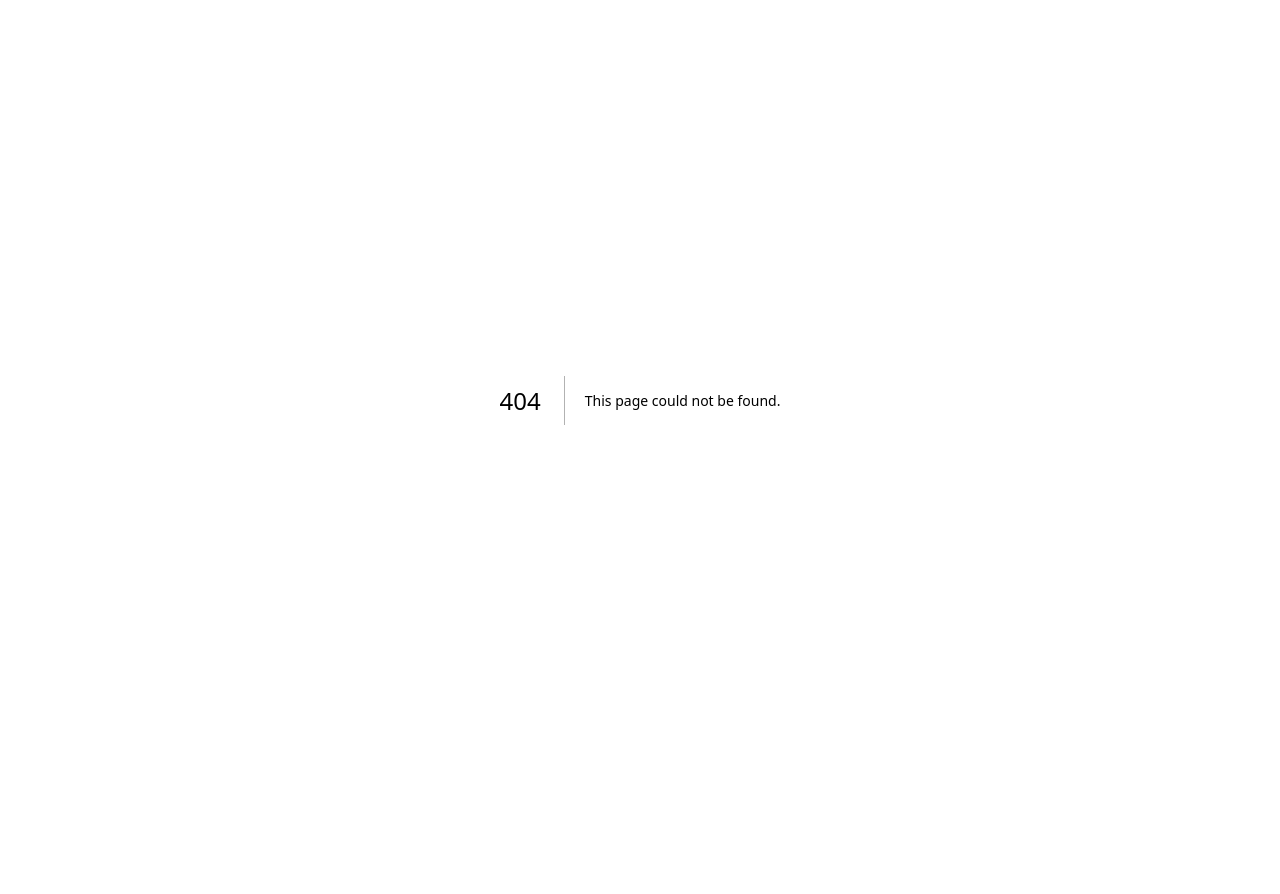
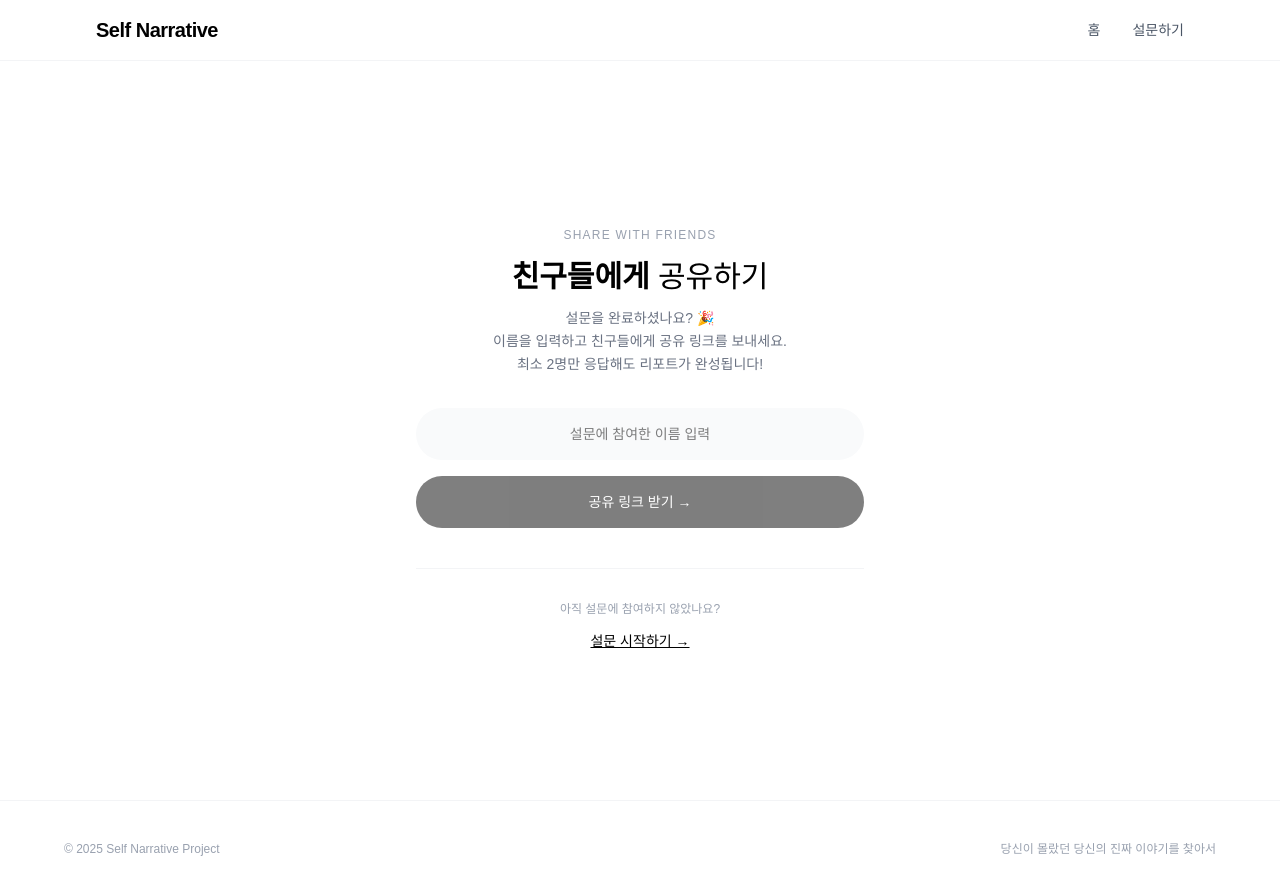
Before and after one commit to Lennoner/self-narrative, a Next.js app: page /share-link in a window 1280 px wide. Before the commit this address had no page. Shown: the top 894 px of the page. Before the commit the page ends 800 px from the top, so only its background shows below. Built offline with nearby package versions, Linux system fonts and the light colour scheme.

Commit message:
feat: /share-link 페이지 추가, 공유 시 사용자 검증

```diff
--- a/src/app/page.tsx
+++ b/src/app/page.tsx
@@ -10,6 +10,7 @@ export default function Home() {
   const [shareName, setShareName] = useState('');
   const [isSearching, setIsSearching] = useState(false);
   const [isSharing, setIsSharing] = useState(false);
+  const [shareError, setShareError] = useState('');
 
   const handleSearchResult = (e: React.FormEvent) => {
     e.preventDefault();
@@ -19,11 +20,30 @@ export default function Home() {
     }
   };
 
-  const handleGoToShare = (e: React.FormEvent) => {
+  const handleGoToShare = async (e: React.FormEvent) => {
     e.preventDefault();
-    if (shareName.trim()) {
+    if (!shareName.trim()) return;
+
     setIsSharing(true);
+    setShareError('');
+
+    try {
+      const response = await fetch('/api/auth', {
+        method: 'POST',
+        headers: { 'Content-Type': 'application/json' },
+        body: JSON.stringify({ name: shareName.trim(), step: 'check-name' }),
+      });
+      const data = await response.json();
+
+      if (data.exists) {
         router.push(`/share?name=${encodeURIComponent(shareName.trim())}`);
+      } else {
+        setShareError('해당 이름으로 설문 기록이 없어요. 먼저 설문에 참여해주세요!');
+        setIsSharing(false);
+      }
+    } catch {
+      setShareError('오류가 발생했습니다. 다시 시도해주세요.');
+      setIsSharing(false);
     }
   };
 
@@ -133,11 +153,15 @@ export default function Home() {
               <p className="text-sm text-gray-500 mb-6">
                 설문 완료 후 지인에게 공유하세요. 최소 2명만 응답해도 결과가 나와요!
               </p>
-              <form onSubmit={handleGoToShare} className="flex gap-2">
+              <form onSubmit={handleGoToShare} className="flex flex-col gap-3">
+                <div className="flex gap-2">
                   <input
                     type="text"
                     value={shareName}
-                  onChange={(e) => setShareName(e.target.value)}
+                    onChange={(e) => {
+                      setShareName(e.target.value);
+                      setShareError('');
+                    }}
                     placeholder="이름 입력"
                     disabled={isSharing}
                     className="flex-1 px-4 py-3 bg-gray-50 rounded-full text-sm focus:outline-none focus:ring-2 focus:ring-gray-200 transition-all disabled:opacity-50"
@@ -147,8 +171,14 @@ export default function Home() {
                     disabled={isSharing || !shareName.trim()}
                     className="px-6 py-3 bg-white text-black text-sm font-medium rounded-full border border-gray-200 hover:border-gray-400 transition-all disabled:opacity-50 disabled:cursor-not-allowed"
                   >
-                  {isSharing ? '이동 중...' : '공유'}
+                    {isSharing ? '확인 중...' : '공유'}
                   </button>
+                </div>
+                {shareError && (
+                  <p className="text-xs text-red-500 bg-red-50 px-3 py-2 rounded-lg">
+                    {shareError}
+                  </p>
+                )}
               </form>
             </div>
           </div>
--- /dev/null
+++ b/src/app/share-link/page.tsx
@@ -0,0 +1,138 @@
+'use client';
+
+import Link from 'next/link';
+import { useState } from 'react';
+import { useRouter } from 'next/navigation';
+
+export default function ShareLinkPage() {
+    const router = useRouter();
+    const [name, setName] = useState('');
+    const [isLoading, setIsLoading] = useState(false);
+    const [error, setError] = useState('');
+
+    const handleSubmit = async (e: React.FormEvent) => {
+        e.preventDefault();
+        if (!name.trim()) return;
+
+        setIsLoading(true);
+        setError('');
+
+        try {
+            // 사용자 존재 여부 확인
+            const response = await fetch('/api/auth', {
+                method: 'POST',
+                headers: { 'Content-Type': 'application/json' },
+                body: JSON.stringify({ name: name.trim(), step: 'check-name' }),
+            });
+
+            const data = await response.json();
+
+            if (data.exists) {
+                // 사용자 존재 → 공유 페이지로 이동
+                router.push(`/share?name=${encodeURIComponent(name.trim())}`);
+            } else {
+                // 사용자 없음 → 에러 메시지
+                setError('해당 이름으로 설문에 참여한 기록이 없습니다. 먼저 설문에 참여해주세요.');
+                setIsLoading(false);
+            }
+        } catch {
+            setError('오류가 발생했습니다. 다시 시도해주세요.');
+            setIsLoading(false);
+        }
+    };
+
+    return (
+        <main className="min-h-screen bg-white text-black">
+            {/* 헤더 */}
+            <header className="fixed top-0 left-0 right-0 z-50 bg-white/80 backdrop-blur-md border-b border-gray-100">
+                <div className="max-w-6xl mx-auto px-5 md:px-8 py-4 flex justify-between items-center">
+                    <Link href="/" className="text-lg md:text-xl font-semibold tracking-tight hover:opacity-70 transition-opacity">
+                        Self Narrative
+                    </Link>
+                    <nav className="flex items-center gap-6 md:gap-8">
+                        <Link href="/" className="text-sm text-gray-600 hover:text-black transition-colors">
+                            홈
+                        </Link>
+                        <a
+                            href="https://tally.so/r/ODl9AK"
+                            target="_blank"
+                            rel="noopener noreferrer"
+                            className="text-sm text-gray-600 hover:text-black transition-colors"
+                        >
+                            설문하기
+                        </a>
+                    </nav>
+                </div>
+            </header>
+
+            {/* 메인 컨텐츠 */}
+            <section className="min-h-screen flex flex-col items-center justify-center px-5 md:px-8 pt-20">
+                <div className="max-w-md w-full text-center">
+                    <p className="text-xs text-gray-400 mb-4 tracking-widest uppercase">
+                        Share with Friends
+                    </p>
+                    <h1 className="text-2xl md:text-3xl font-light mb-3">
+                        <span className="font-semibold">친구들에게</span> 공유하기
+                    </h1>
+                    <p className="text-sm text-gray-500 mb-8 leading-relaxed">
+                        설문을 완료하셨나요? 🎉<br />
+                        이름을 입력하고 친구들에게 공유 링크를 보내세요.<br />
+                        최소 2명만 응답해도 리포트가 완성됩니다!
+                    </p>
+
+                    <form onSubmit={handleSubmit} className="space-y-4">
+                        <input
+                            type="text"
+                            value={name}
+                            onChange={(e) => {
+                                setName(e.target.value);
+                                setError('');
+                            }}
+                            placeholder="설문에 참여한 이름 입력"
+                            disabled={isLoading}
+                            className="w-full px-5 py-4 bg-gray-50 rounded-full text-center text-sm focus:outline-none focus:ring-2 focus:ring-gray-200 transition-all disabled:opacity-50"
+                        />
+
+                        {error && (
+                            <div className="text-sm text-red-500 bg-red-50 px-4 py-3 rounded-xl">
+                                {error}
+                            </div>
+                        )}
+
+                        <button
+                            type="submit"
+                            disabled={isLoading || !name.trim()}
+                            className="w-full py-4 bg-black text-white text-sm font-medium rounded-full hover:bg-gray-800 transition-all disabled:opacity-50 disabled:cursor-not-allowed"
+                        >
+                            {isLoading ? '확인 중...' : '공유 링크 받기 →'}
+                        </button>
+                    </form>
+
+                    <div className="mt-10 pt-8 border-t border-gray-100">
+                        <p className="text-xs text-gray-400 mb-3">아직 설문에 참여하지 않았나요?</p>
+                        <a
+                            href="https://tally.so/r/ODl9AK"
+                            target="_blank"
+                            rel="noopener noreferrer"
+                            className="text-sm font-medium text-black underline hover:no-underline"
+                        >
+                            설문 시작하기 →
+                        </a>
+                    </div>
+                </div>
+            </section>
+
+            {/* 푸터 */}
+            <footer className="py-10 px-5 md:px-8 border-t border-gray-100">
+                <div className="max-w-6xl mx-auto flex flex-col md:flex-row justify-between items-center gap-4 text-center md:text-left">
+                    <p className="text-xs text-gray-400">
+                        © 2025 Self Narrative Project
+                    </p>
+                    <p className="text-xs text-gray-400">
+                        당신이 몰랐던 당신의 진짜 이야기를 찾아서
+                    </p>
+                </div>
+            </footer>
+        </main>
+    );
+}
```
Lines whose indentation alone changed are shown as unchanged.
